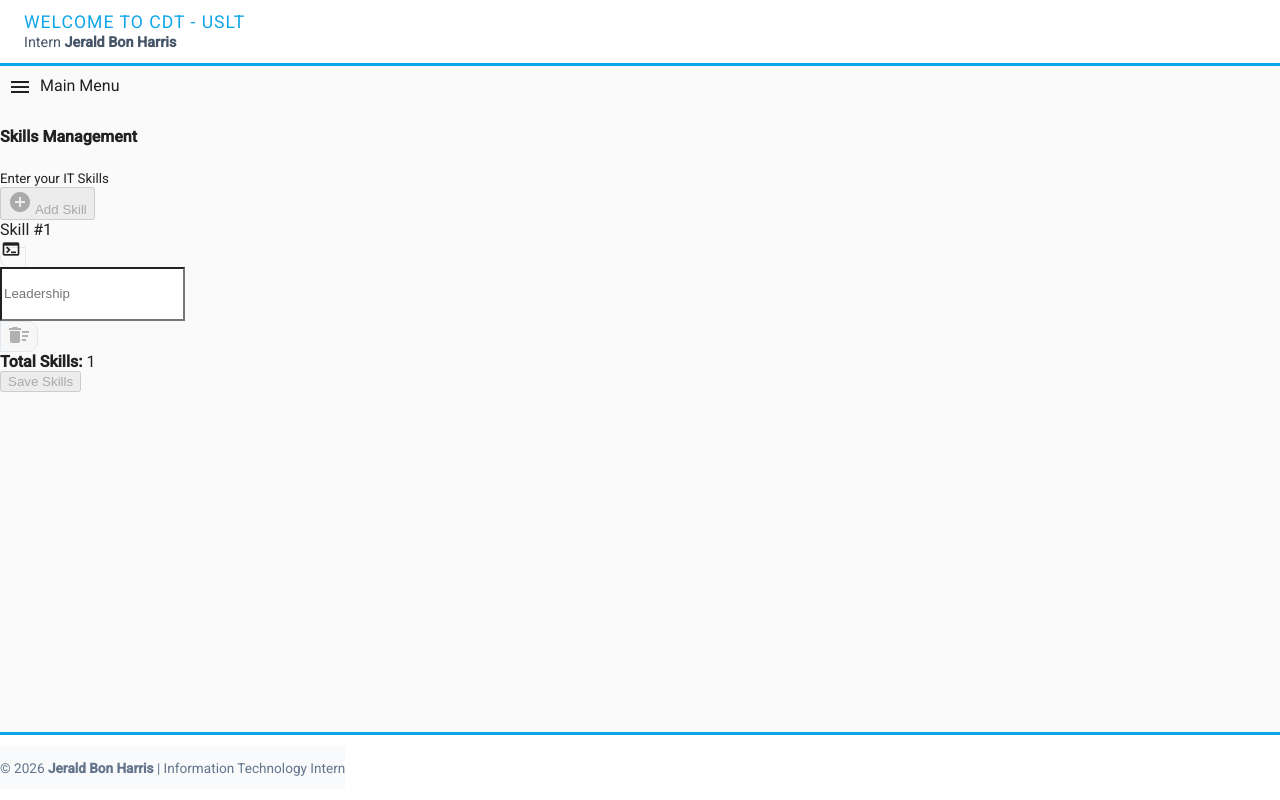
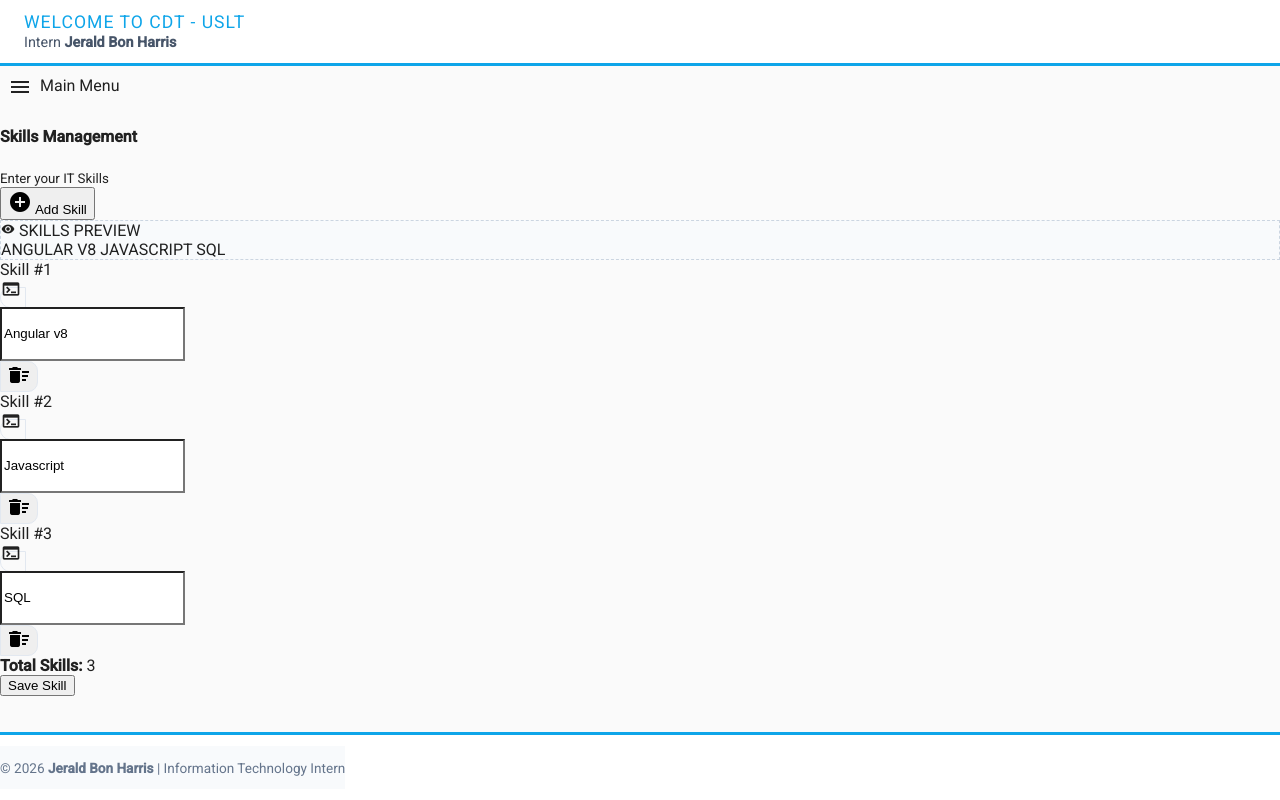
Before and after one commit to WilliamTorrado/ojt-training-chris, an Angular app: page /skills in a window 1280 px wide. Built offline with nearby package versions, Linux system fonts and the light colour scheme; sample sign-in values are in the browser's storage.

Commit message:
day 5 - RxJS

```diff
--- a/src/app/components/skills-mgmt/skills-mgmt.component.html
+++ b/src/app/components/skills-mgmt/skills-mgmt.component.html
@@ -13,6 +13,22 @@
   </div>
 
   <div class="card-body p-4">
+    <div class="mb-4 p-3 rounded" style="background-color: #f8fafc; border: 1px dashed #cbd5e1;">
+      <label class="small font-weight-bold text-primary mb-2 d-block">
+        <mat-icon style="font-size: 14px; height: 14px; width: 14px;">visibility</mat-icon>
+        SKILLS PREVIEW
+      </label>
+      <div class="d-flex flex-wrap">
+        <span *ngFor="let s of formattedSkills$ | async"
+              class="badge badge-pill badge-info mr-2 mb-2 p-2 shadow-sm fade-in">
+          {{ s }}
+        </span>
+        <div *ngIf="!(formattedSkills$ | async)?.length" class="text-muted small italic">
+          No skills to preview...
+        </div>
+      </div>
+    </div>
+
     <form [formGroup]="skillsForm" (ngSubmit)="submitSkills()">
 
       <div formArrayName="skills">
@@ -53,7 +69,7 @@
         <button type="submit"
                 class="btn btn-success px-5 py-2"
                 [disabled]="skillsForm.invalid">
-          Save Skills
+          Save Skill
         </button>
       </div>
     </form>
--- a/src/app/components/skills-mgmt/skills-mgmt.component.ts
+++ b/src/app/components/skills-mgmt/skills-mgmt.component.ts
@@ -1,5 +1,7 @@
 import { Component, OnInit } from '@angular/core';
 import { FormBuilder, FormGroup, FormArray, Validators } from '@angular/forms';
+import { SkillService } from '../../services/skill.service';
+import { Observable } from 'rxjs';
 
 @Component({
   selector: 'app-skills-mgmt',
@@ -7,10 +9,19 @@ import { FormBuilder, FormGroup, FormArray, Validators } from '@angular/forms';
   styleUrls: ['./skills-mgmt.component.css']
 })
 export class SkillsMgmtComponent implements OnInit {
+  // create reactive form
   skillsForm: FormGroup;
 
+  // dollar sign indicates use of Observable
+  formattedSkills$: Observable<string[]>;
+
   // initialize an empty array
-  constructor(private fb: FormBuilder) {
+  constructor(
+    private fb: FormBuilder,
+
+    // injecting skillservice to share data across the app
+    private skillService: SkillService
+  ) {
     this.skillsForm = this.fb.group({
       internName: ['Jerald Bon Harris', Validators.required],
       skills: this.fb.array([])
@@ -18,13 +29,27 @@ export class SkillsMgmtComponent implements OnInit {
   }
 
   ngOnInit(): void {
-    this.addSkill();
+    this.formattedSkills$ = this.skillService.getFormattedSkills();
+    this.skillService.skills$.subscribe(currentSkills => {
+      this.initFormWithSkills(currentSkills);
+    });
+  }
+
+
+  private initFormWithSkills(skillList: string[]) {
+    const skillControls = skillList.map(s => this.fb.control(s, [Validators.required, Validators.minLength(2)]));
+    this.skillsForm.setControl('skills', this.fb.array(skillControls));
+
+    if (this.skills.length === 0) {
+      this.addSkill();
+    }
   }
 
   get skills(): FormArray {
     return this.skillsForm.get('skills') as FormArray;
   }
 
+  // prevent adding empty fields
   get isLastSkillInvalid(): boolean {
     const controls = this.skills.controls;
     return controls.length > 0 && controls[controls.length - 1].invalid;
@@ -32,20 +57,23 @@ export class SkillsMgmtComponent implements OnInit {
 
   addSkill() {
     if (this.isLastSkillInvalid) return;
-
     this.skills.push(this.fb.control('', [Validators.required, Validators.minLength(2)]));
   }
 
   removeSkill(index: number) {
     if (this.skills.length > 1) {
       this.skills.removeAt(index);
+      // sync whenever a field is removed
+      this.skillService.updateSkills(this.skillsForm.value.skills);
     }
   }
 
   submitSkills() {
     if (this.skillsForm.valid) {
-      console.log('Saved Skills:', this.skillsForm.value.skills);
-      alert('Skills updated!!');
+      // update service with new data
+      this.skillService.updateSkills(this.skillsForm.value.skills);
+      console.log('Stream updated in Service');
+      alert('Skill set updated via RxJS Service!');
     }
   }
 
--- a/src/app/layout/sidebar/sidebar.component.html
+++ b/src/app/layout/sidebar/sidebar.component.html
@@ -35,7 +35,7 @@
        routerLinkActive="active-link"
        (click)="onLinkClick()"
        class="list-group-item list-group-item-action py-3">
-      <mat-icon class="mr-2">psychology</mat-icon> <h3>Roadmap</h3>
+      <mat-icon class="mr-2">psychology</mat-icon> <h3>Skills</h3>
     </a>
 
     <br>
--- /dev/null
+++ b/src/app/services/skill.service.ts
@@ -0,0 +1,32 @@
+import { Injectable } from '@angular/core';
+import { Observable, BehaviorSubject, of, throwError } from 'rxjs';
+import { map, catchError, delay } from 'rxjs/operators';
+
+@Injectable({
+  providedIn: 'root' // make the data available even when you go to other page
+})
+export class SkillService {
+  private skillsSource = new BehaviorSubject<string[]>(['Angular v8', 'Javascript', 'SQL']);
+
+  // allow components to listen to changes
+  skills$ = this.skillsSource.asObservable();
+
+  constructor() { }
+
+  // use map() operator
+  getFormattedSkills(): Observable<string[]> {
+    return this.skills$.pipe(
+      delay(500),
+      map(skills => skills.map(s => s.trim().toUpperCase())),
+      catchError(err => {
+        console.error('Error in SkillService:', err);
+        return throwError('Failed to load skills. Please try again.');
+      })
+    );
+  }
+
+  updateSkills(newSkills: string[]) {
+    this.skillsSource.next(newSkills);
+  }
+
+}
```
Also changed, not shown: 1 other file (tests, documents, lock files or other folders).
